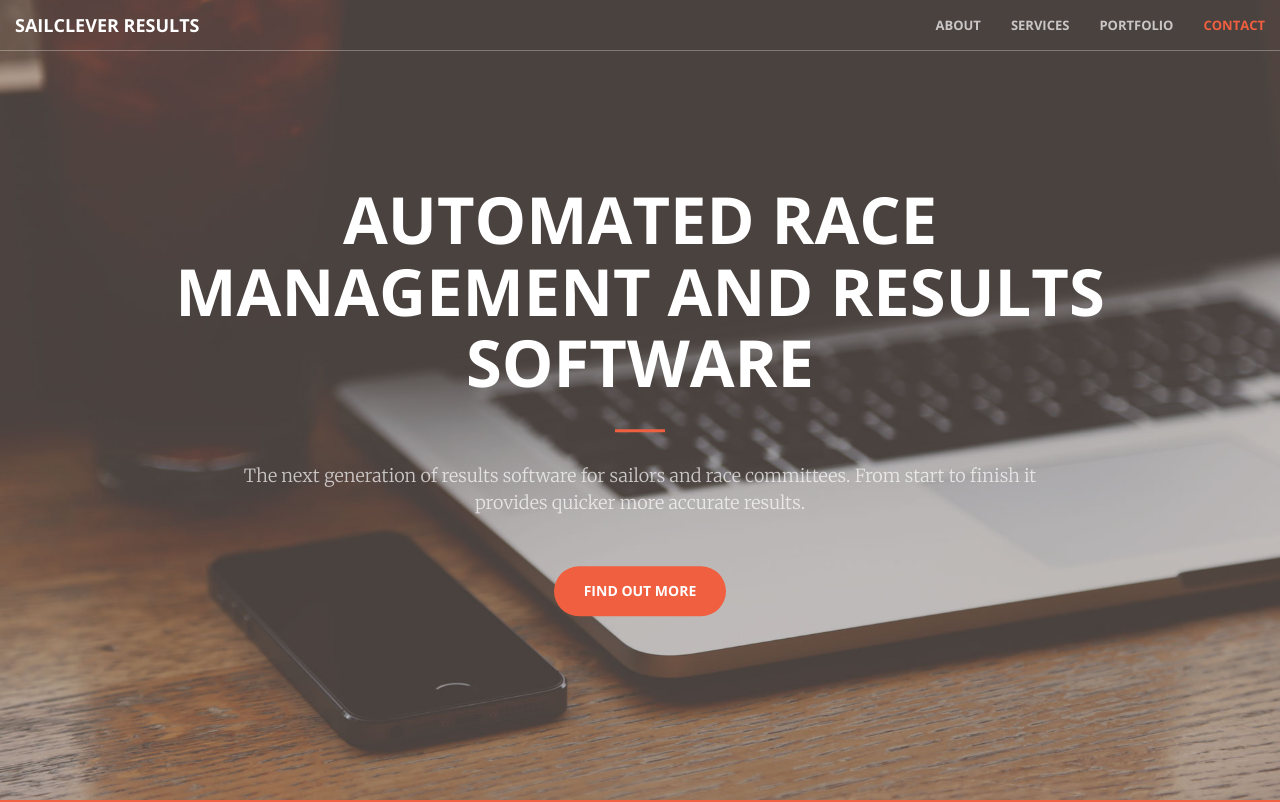
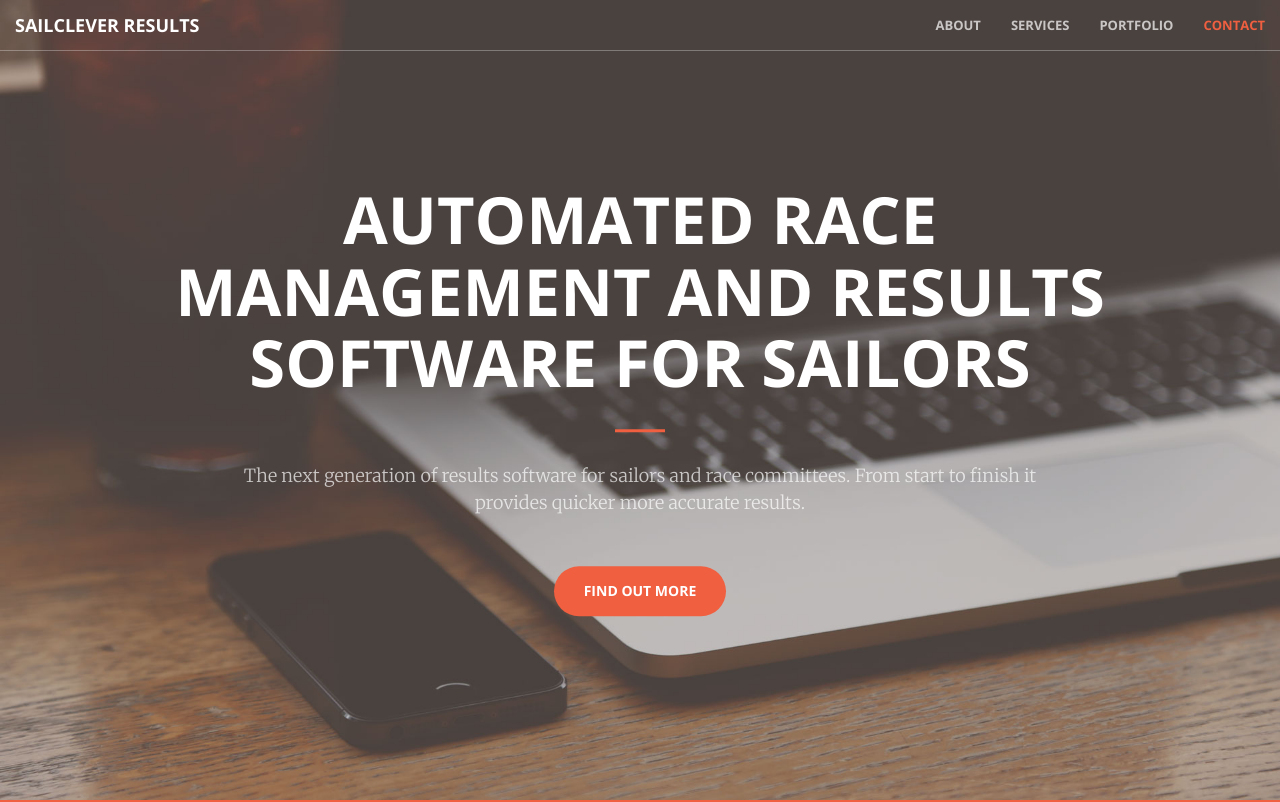
Before and after one commit to cpbnicholson/cpbnicholson.github.io, a website: page index.html in a window 1280 px wide. Shown: the top 802 px of the page. Drawn offline with nearby package versions, Linux system fonts and the light colour scheme.

Commit message:
Update index.html

```diff
--- a/index.html
+++ b/index.html
@@ -74,7 +74,7 @@
     <header>
         <div class="header-content">
             <div class="header-content-inner">
-                <h1>Automated Race Management and Results Software</h1>
+                <h1>Automated Race Management and Results Software for Sailors</h1>
                 <hr>
                 <p>The next generation of results software for sailors and race committees. From start to finish it provides quicker more accurate results.</p>
                 <a href="#about" class="btn btn-primary btn-xl page-scroll">Find Out More</a>
```
